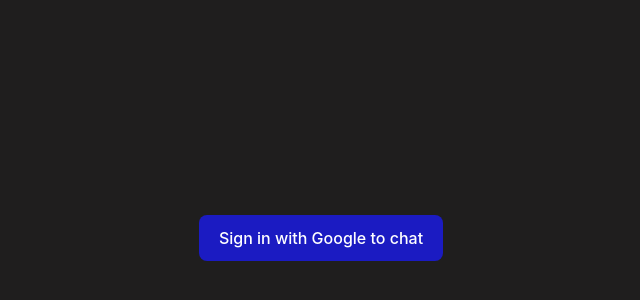
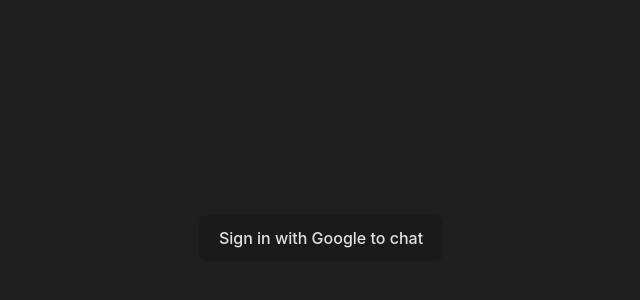
Before and after one commit to krishnakumarDS/googlechat, a React (Vite) app: page / in a window 1280 px wide. Shown: the part 162-462 px from the top of the page, without its empty margins (319-959 px from the left). Built offline with nearby package versions, Linux system fonts and the light colour scheme.

Commit message:
Update index.css

```diff
--- a/src/index.css
+++ b/src/index.css
@@ -54,13 +54,6 @@ button:focus-visible {
 
 @media (prefers-color-scheme: light) {
   :root {
-    color: white;
-    background-color: #ffffff;
-  }
-  a:hover {
-    color: #747bff;
-  }
-  button {
-    background-color: rgb(27, 27, 194);
+    font-weight: bold;
   }
 }
```
